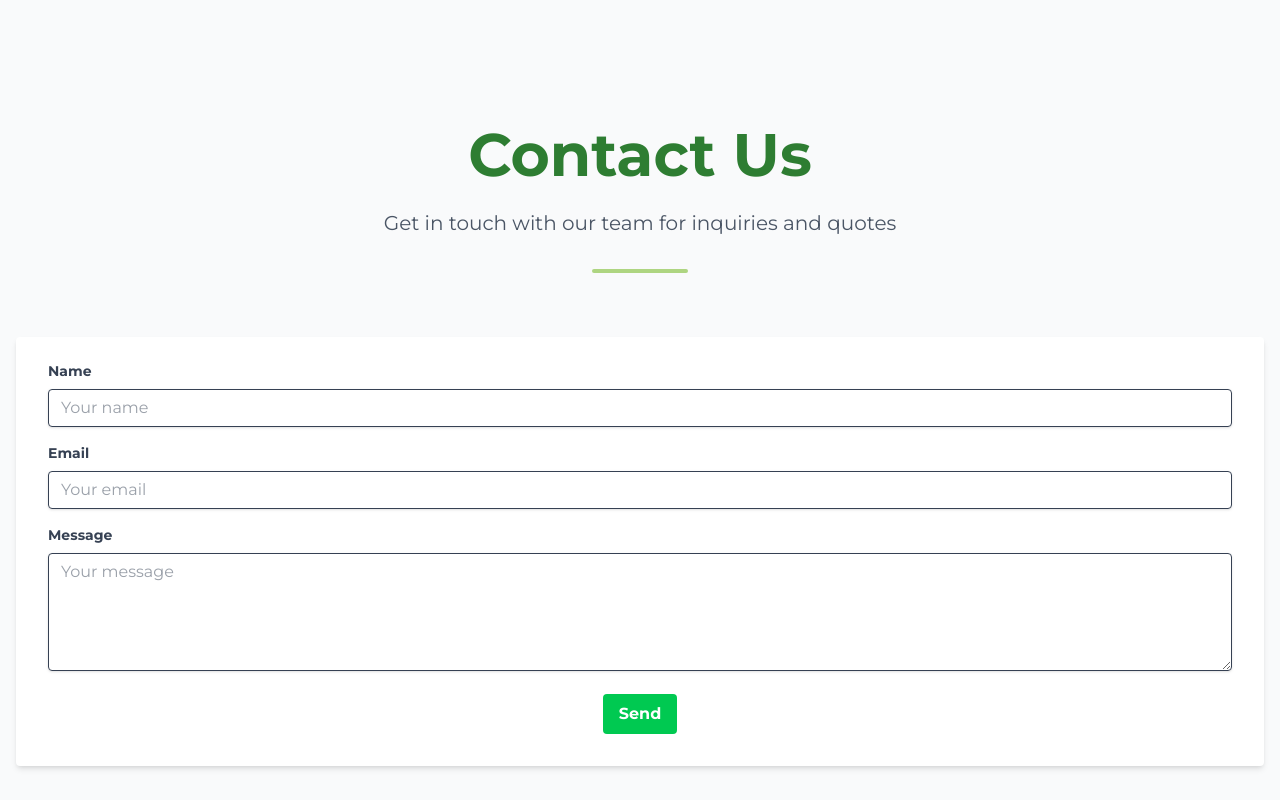
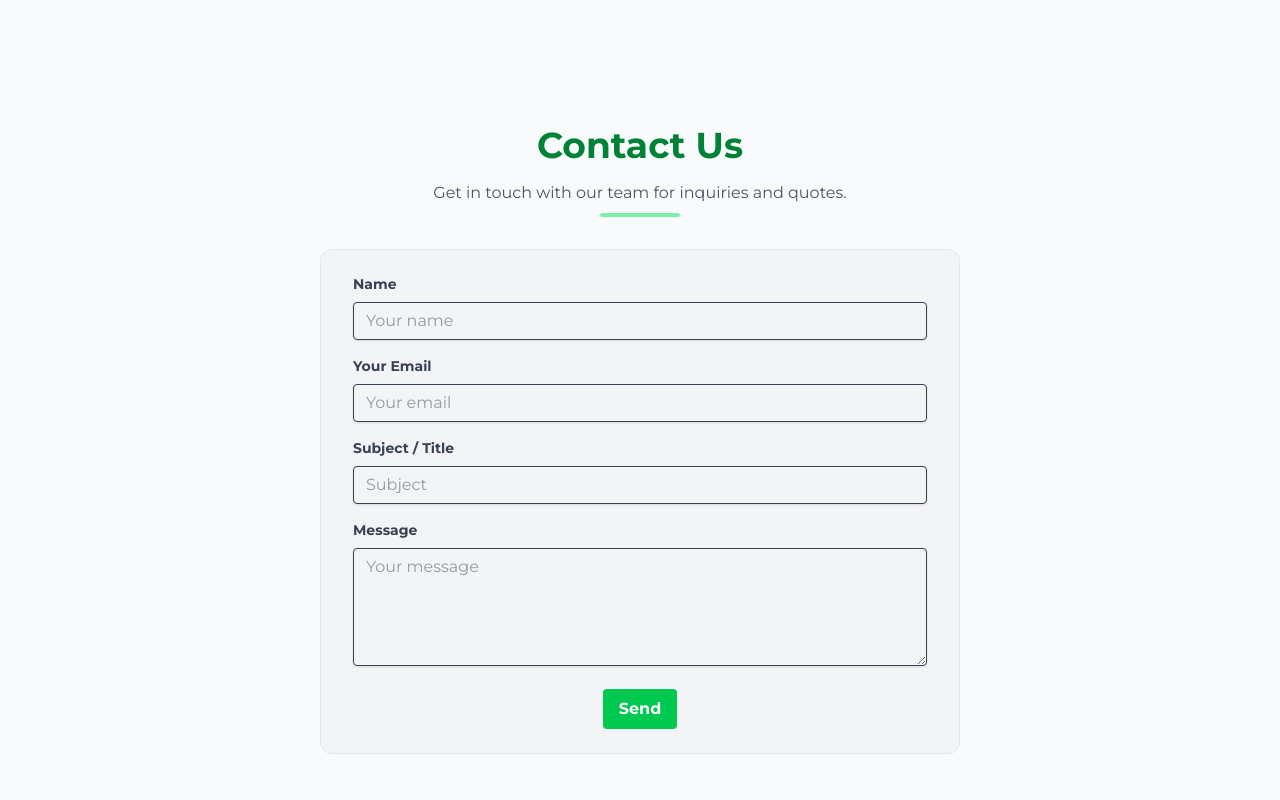
Before and after one commit to prajyot-codes/Ashley-Global-Exim-Website, a React (Vite) app: page / in a window 1280 px wide. Shown: the part 10460-11260 px from the top of the page. Built offline with nearby package versions, Linux system fonts and the light colour scheme.

Commit message:
Enhance contact form functionality with emailjs integration and improved UI

```diff
--- a/src/pages/contact.jsx
+++ b/src/pages/contact.jsx
@@ -1,5 +1,5 @@
-import { useRef } from 'react';
-import emailjs from '@emailjs/browser';
+import { useRef } from "react";
+import emailjs from "@emailjs/browser";
 
 const Contact = () => {
   const form = useRef();
@@ -7,43 +7,134 @@ const Contact = () => {
   const sendEmail = (e) => {
     e.preventDefault();
 
-    emailjs.sendForm('YOUR_SERVICE_ID', 'YOUR_TEMPLATE_ID', form.current, 'YOUR_USER_ID')
-      .then((result) => {
-          console.log(result.text);
-      }, (error) => {
-          console.log(error.text);
-      });
+    form.current.time.value = new Date().toLocaleString();
+
+    emailjs
+      .sendForm(
+        "service_623qtr3",
+        "template_g0etjl5",
+        form.current,
+        "R12Vjv3kiTBcTb34E"
+      )
+      .then(
+        (result) => {
+          console.log("Email to office:", result.text);
+
+          emailjs
+            .sendForm(
+              "service_623qtr3",
+              "template_fr4qlk9",
+              form.current,
+              "R12Vjv3kiTBcTb34E"
+            )
+            .then(
+              (result) => {
+                console.log("Confirmation email to user:", result.text);
+                alert("Message sent successfully and confirmation email sent to you!");
+                form.current.reset();
+              },
+              (error) => {
+                console.error("Error sending confirmation to user:", error.text);
+                alert("Message sent to office, but failed to send confirmation to you.");
+              }
+            );
+        },
+        (error) => {
+          console.error("Error sending email to office:", error.text);
+          alert("Failed to send message. Please try again.");
+        }
+      );
   };
 
   return (
     <div className="min-h-screen py-20 bg-gray-50">
-      <div className="max-w-7xl mx-auto px-4">
-        <div className="text-center mb-16">
-          <h1 className="text-4xl md:text-6xl font-bold mb-6" style={{color: '#2E7D32'}}>
-            Contact Us
-          </h1>
-          <p className="text-xl text-gray-600 max-w-3xl mx-auto mb-8">
-            Get in touch with our team for inquiries and quotes
+      <div className="max-w-2xl mx-auto px-4">
+        <div className="text-center mb-8">
+          <h1 className="text-4xl font-bold mb-4 text-green-700">Contact Us</h1>
+          <p className="text-gray-600">
+            Get in touch with our team for inquiries and quotes.
           </p>
-          <div className="w-24 h-1 mx-auto rounded-full" style={{backgroundColor: '#AED581'}}></div>
+          <div className="w-20 h-1 mx-auto mt-2 rounded-full bg-green-300"></div>
         </div>
 
-        <div className="bg-white shadow-md rounded px-8 pt-6 pb-8 mb-4">
+        <div className="bg-gray-100 border border-gray-200 rounded-xl px-8 py-6">
           <form ref={form} onSubmit={sendEmail}>
             <div className="mb-4">
-              <label className="block text-gray-700 text-sm font-bold mb-2" htmlFor="user_name">Name</label>
-              <input className="shadow appearance-none border rounded w-full py-2 px-3 text-gray-700 leading-tight focus:outline-none focus:shadow-outline" id="user_name" type="text" name="user_name" placeholder="Your name" />
+              <label
+                className="block text-gray-700 text-sm font-bold mb-2"
+                htmlFor="name"
+              >
+                Name
+              </label>
+              <input
+                className="shadow appearance-none border rounded w-full py-2 px-3 text-gray-700 leading-tight focus:outline-none focus:shadow-outline"
+                id="name"
+                name="name"
+                type="text"
+                placeholder="Your name"
+                required
+              />
             </div>
+
             <div className="mb-4">
-              <label className="block text-gray-700 text-sm font-bold mb-2" htmlFor="user_email">Email</label>
-              <input className="shadow appearance-none border rounded w-full py-2 px-3 text-gray-700 leading-tight focus:outline-none focus:shadow-outline" id="user_email" type="email" name="user_email" placeholder="Your email" />
+              <label
+                className="block text-gray-700 text-sm font-bold mb-2"
+                htmlFor="user_email"
+              >
+                Your Email
+              </label>
+              <input
+                className="shadow appearance-none border rounded w-full py-2 px-3 text-gray-700 leading-tight focus:outline-none focus:shadow-outline"
+                id="user_email"
+                name="user_email"
+                type="email"
+                placeholder="Your email"
+                required
+              />
             </div>
+
             <div className="mb-4">
-              <label className="block text-gray-700 text-sm font-bold mb-2" htmlFor="message">Message</label>
-              <textarea className="shadow appearance-none border rounded w-full py-2 px-3 text-gray-700 leading-tight focus:outline-none focus:shadow-outline" id="message" name="message" rows="5" placeholder="Your message"></textarea>
+              <label
+                className="block text-gray-700 text-sm font-bold mb-2"
+                htmlFor="title"
+              >
+                Subject / Title
+              </label>
+              <input
+                className="shadow appearance-none border rounded w-full py-2 px-3 text-gray-700 leading-tight focus:outline-none focus:shadow-outline"
+                id="title"
+                name="title"
+                type="text"
+                placeholder="Subject"
+                required
+              />
             </div>
-            <div className="flex items-center justify-center">
-              <button className="bg-green-500 hover:bg-green-700 text-white font-bold py-2 px-4 rounded focus:outline-none focus:shadow-outline" type="submit">
+
+            <div className="mb-4">
+              <label
+                className="block text-gray-700 text-sm font-bold mb-2"
+                htmlFor="message"
+              >
+                Message
+              </label>
+              <textarea
+                className="shadow appearance-none border rounded w-full py-2 px-3 text-gray-700 leading-tight focus:outline-none focus:shadow-outline"
+                id="message"
+                name="message"
+                rows="5"
+                placeholder="Your message"
+                required
+              ></textarea>
+            </div>
+
+            {/* hidden time field */}
+            <input type="hidden" name="time" />
+
+            <div className="flex justify-center">
+              <button
+                className="bg-green-500 hover:bg-green-700 text-white font-bold py-2 px-4 rounded focus:outline-none focus:shadow-outline"
+                type="submit"
+              >
                 Send
               </button>
             </div>
```
